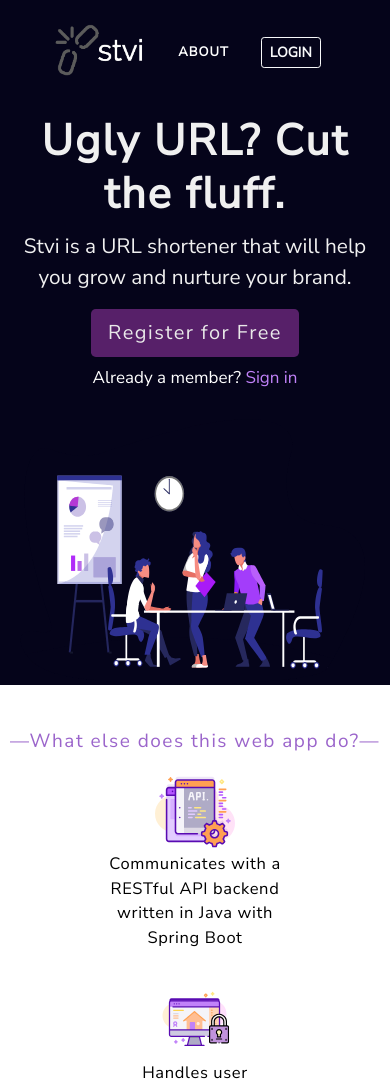
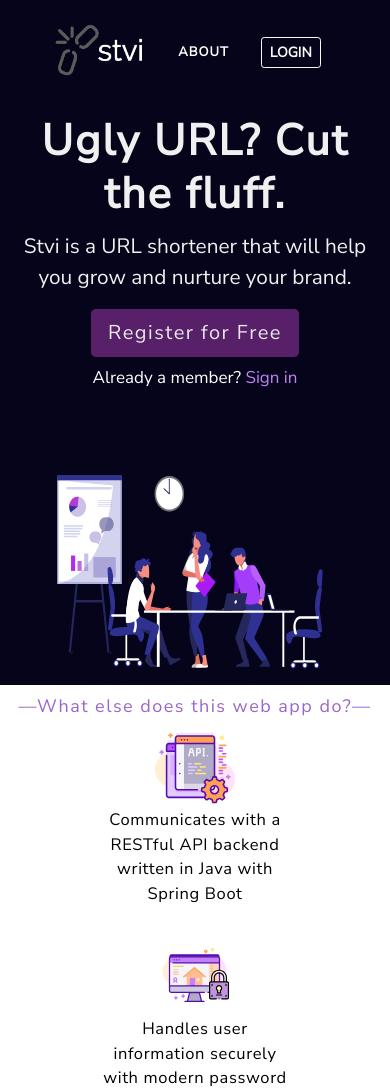
Before and after one commit to stevenpham408/stvi-frontend, a React (Create React App) app: page / in a window 390 px wide. Shown: the top 1089 px of the page. Built offline with nearby package versions, Linux system fonts and the light colour scheme.

Commit message:
Minor UI change for @media query for iPad Pros

```diff
--- a/src/Pages/styles.css
+++ b/src/Pages/styles.css
@@ -155,9 +155,15 @@
 
 @media
 only screen and (min-height: 1290px), screen and (max-width: 990px)  {
+    .what-else{
+        font-size: 18px;
+        margin-top: 2%;
+        margin-bottom: 2%;
+    }
+
     .imgContainer{
         display: block;
-        margin-bottom: 2%;
+        margin-bottom: 5%;
     }
 }
 
```
